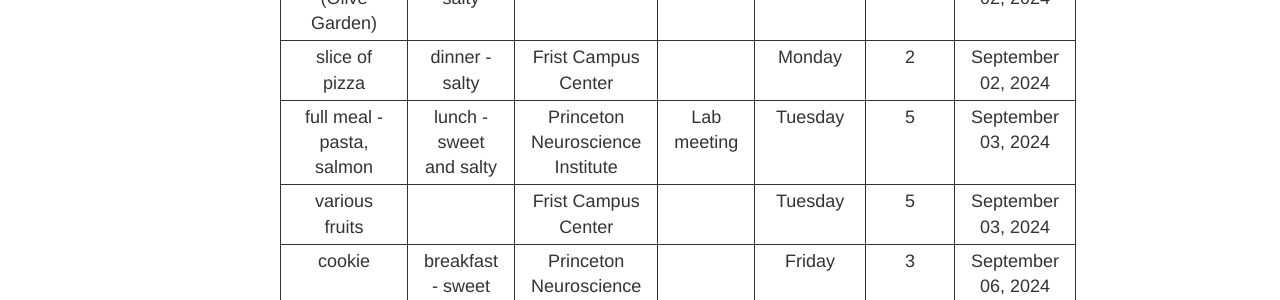
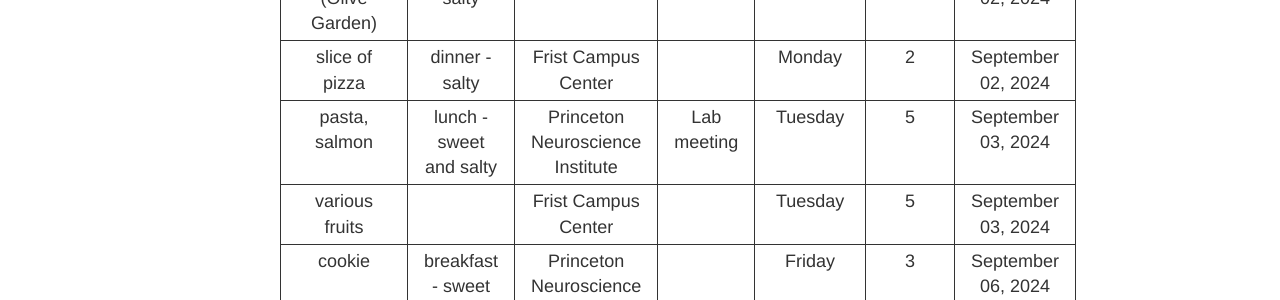
Before and after one commit to younesStrittmatter/princeton-experiment, a Jekyll site: the page built from free.html, in a window 1280 px wide. Shown: the part 669-969 px from the top of the page. Built offline with Jekyll 4.4.1, drawn with Linux system fonts in a browser that asks for light colours.

Commit message:
added info

```diff
--- a/_data/free-food.yml
+++ b/_data/free-food.yml
@@ -29,7 +29,7 @@
   location: Frist Campus Center
   date: 2024-09-02
   rating: 2
-- name: full meal - pasta, salmon
+- name: pasta, salmon
   time: lunch
   type: sweet and salty
   location: Princeton Neuroscience Institute
```
